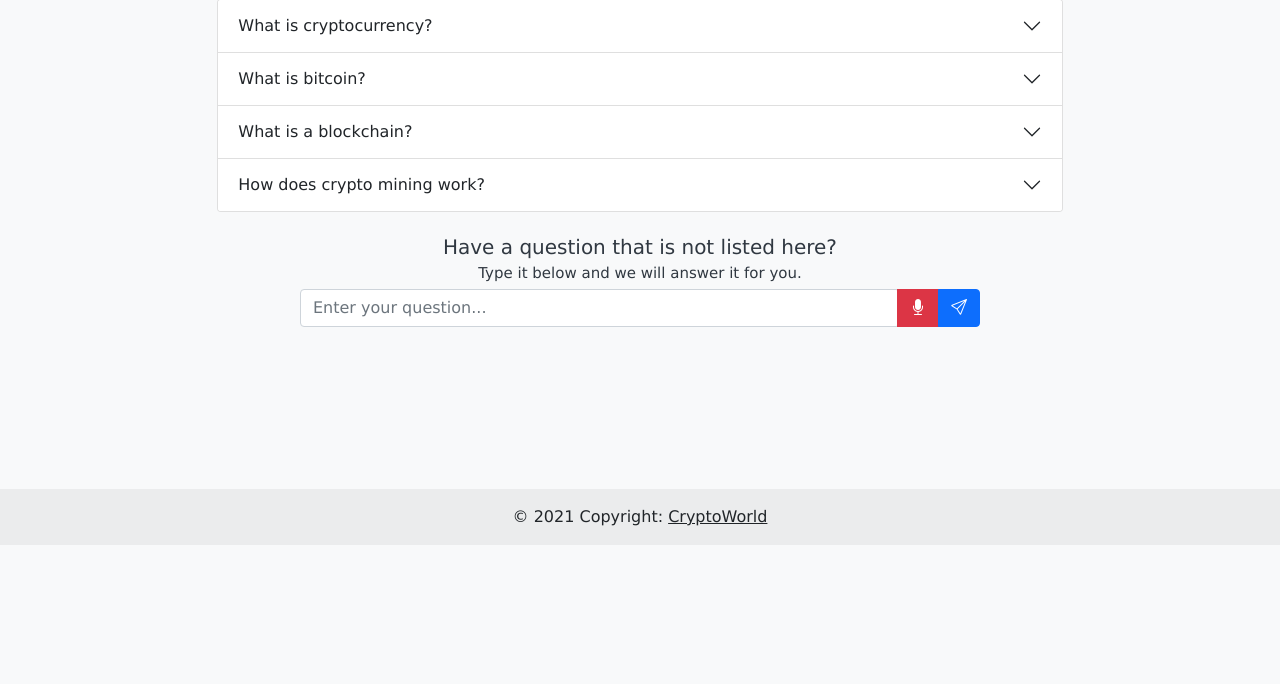
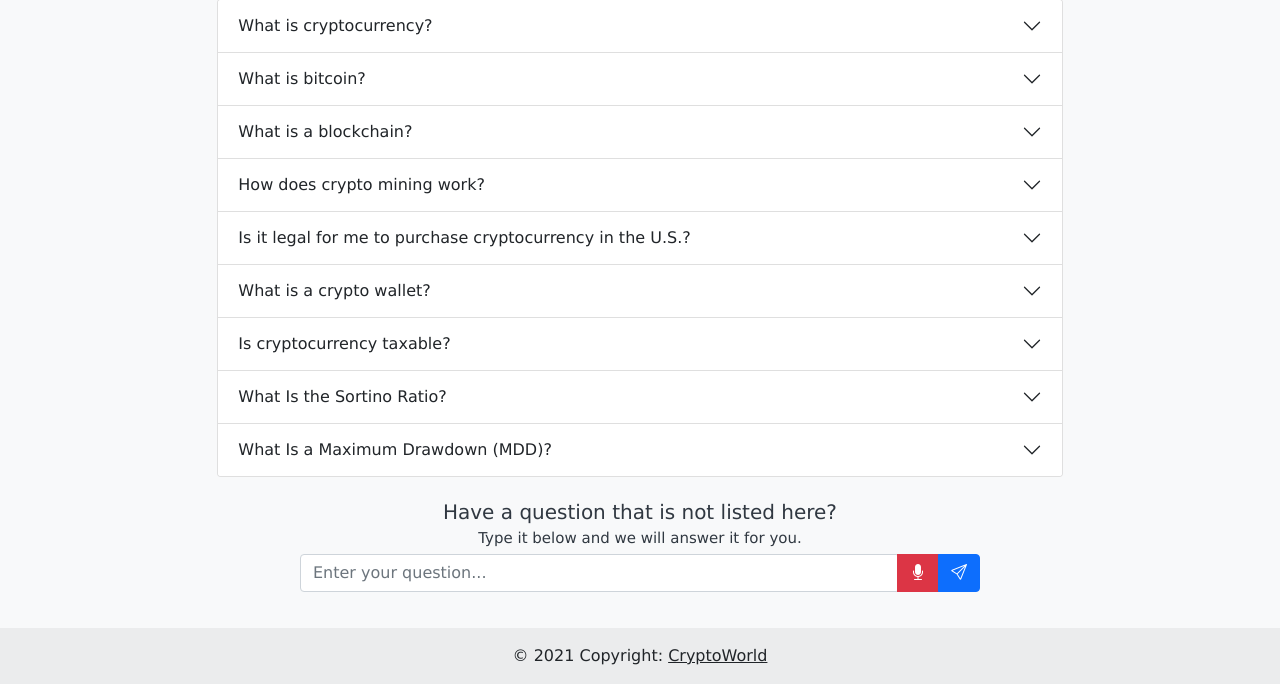
Before and after one commit to Cyrusb01/crypto_education, a Flask app: page /faq in a window 1280 px wide. Shown: the part 255-939 px from the top of the page. Before the commit the page ends 800 px from the top, so only its background shows below. Run offline with Flask 2, Linux system fonts and the light colour scheme; parts of the project's set-up code (start-up, migrations or seed data) failed here and were passed over; some libraries are stand-ins or nearby versions.

Commit message:
added questions and search

```diff
--- a/templates/faq.html
+++ b/templates/faq.html
@@ -29,7 +29,7 @@
 
         <title>CryptoWorld</title>
     </head>
-    <body style="height:100%;  background: var(--color-background); ">
+    <body style="height:100%;  background: var(--color-background); " onload="setupPage();">
 
       <!-- Navbar -->
         <nav class="navbar navbar-expand navbar-light zv-nav zv-navbar-bg" style="padding-left:20px; padding-right:20px;">
@@ -76,62 +76,6 @@
       <div class="col col-md-8">
         <div class="accordion" id="accordionExample">
 
-          <div class="accordion-item">
-            <h2 class="accordion-header" id="headingOne">
-              <button class="accordion-button collapsed" type="button" data-bs-toggle="collapse" data-bs-target="#collapseOne" aria-expanded="false" aria-controls="collapseOne">
-                What is cryptocurrency?
-              </button>
-            </h2>
-            <div id="collapseOne" class="accordion-collapse collapse" aria-labelledby="headingOne" data-bs-parent="#accordionExample">
-              <div class="accordion-body speak">
-                Cryptocurrency is essentially decentralized digital money to be exchanged over the internet. Bitcoin was the first ever cryptocurrency and has been the most influential since. Cryptocurrency is attractive to people due to its lack of regulations imposed on by the government. Anyone and everyone can participate in cryptocurrency without the middleman.
-              </div>
-            </div>
-          </div>
-
-          <div class="accordion-item">
-            <h2 class="accordion-header" id="headingTwo">
-              <button class="accordion-button collapsed" type="button" data-bs-toggle="collapse" data-bs-target="#collapseTwo" aria-expanded="false" aria-controls="collapseTwo">
-                What is bitcoin?
-              </button>
-            </h2>
-            <div id="collapseTwo" class="accordion-collapse collapse" aria-labelledby="headingTwo" data-bs-parent="#accordionExample">
-              <div class="accordion-body speak">
-                Bitcoin is the world's first widely-adopted cryptocurrency. It essentially is a digital money that allows for secure transactions
-              </div>
-            </div>
-          </div>
-
-          <div class="accordion-item">
-            <h2 class="accordion-header" id="headingThree">
-              <button class="accordion-button collapsed" type="button" data-bs-toggle="collapse" data-bs-target="#collapseThree" aria-expanded="false" aria-controls="collapseThree">
-                What is a blockchain?
-              </button>
-            </h2>
-            <div id="collapseThree" class="accordion-collapse collapse" aria-labelledby="headingThree" data-bs-parent="#accordionExample">
-              <div class="accordion-body speak">
-                A blockchain is a distributed database that is shared among the nodes of a computer network. As a database, a blockchain stores information electronically in digital format. Blockchains are best known for their crucial role in cryptocurrency systems, such as bitcoin, for maintaining a secure and decentralized record of transactions. The innovation with a blockchain is that it guarantees the fidelity and security of a record of data and generates trust without the need for a trusted third party.
-              </div>
-            </div>
-          </div>
-
-          <div class="accordion-item">
-            <h2 class="accordion-header" id="headingFour">
-              <button class="accordion-button collapsed" type="button" data-bs-toggle="collapse" data-bs-target="#collapseFour" aria-expanded="false" aria-controls="collapseFour">
-                How does crypto mining work?
-              </button>
-            </h2>
-            <div id="collapseFour" class="accordion-collapse collapse" aria-labelledby="headingThree" data-bs-parent="#accordionExample">
-              <div class="accordion-body speak">
-                Crypto miners use special computer hardware to do the complex mathematical cryptography required to confirm each transaction on a blockchain. This process, called “proof of work” (PoW), requires miners to complete billions of calculations in order to verify a block of transactions. Proof of stake (PoS) is another consensus mechanism by which crypto is created, but PoW is common to many forms of crypto.
-                <br>
-                Crypto mining is highly competitive. The process relies on a network-wide consensus that essentially backs the validity of each transaction, even without a central authority. Once a miner has completed a certain number of calculations to verify a block of transactions on a given blockchain platform, they may be rewarded with new coins — if they are the first to verify the block.
-                <br>
-                Because proof-of-work crypto mining requires immense amounts of energy, there are concerns that the types of crypto that rely on PoW may be harmful to the environment.
-              </div>
-            </div>
-          </div>
-
         </div>
       </div>
     </div>
@@ -159,6 +103,49 @@
     <script src="../static/js/textToSpeech.js"></script>
     <script src="../static/js/speechRecognition.js"></script>
     <script>
+      function setupPage() {
+
+        var questions = ["What is cryptocurrency?",
+                        "What is bitcoin?",
+                        "What is a blockchain?",
+                        "How does crypto mining work?",
+                        "Is it legal for me to purchase cryptocurrency in the U.S.?",
+                        "What is a crypto wallet?",
+                        "Is cryptocurrency taxable?",
+                        "What Is the Sortino Ratio?",
+                        "What Is a Maximum Drawdown (MDD)?"
+                        ];
+        var answers = ["Cryptocurrency is essentially decentralized digital money to be exchanged over the internet. Bitcoin was the first ever cryptocurrency and has been the most influential since. Cryptocurrency is attractive to people due to its lack of regulations imposed on by the government. Anyone and everyone can participate in cryptocurrency without the middleman.",
+                      "Bitcoin is the world's first widely-adopted cryptocurrency. It essentially is a digital money that allows for secure transactions",
+                      "A blockchain is a distributed database that is shared among the nodes of a computer network. As a database, a blockchain stores information electronically in digital format. Blockchains are best known for their crucial role in cryptocurrency systems, such as bitcoin, for maintaining a secure and decentralized record of transactions. The innovation with a blockchain is that it guarantees the fidelity and security of a record of data and generates trust without the need for a trusted third party.",
+                      "Crypto miners use special computer hardware to do the complex mathematical cryptography required to confirm each transaction on a blockchain. This process, called “proof of work” (PoW), requires miners to complete billions of calculations in order to verify a block of transactions. Proof of stake (PoS) is another consensus mechanism by which crypto is created, but PoW is common to many forms of crypto.<br>Crypto mining is highly competitive. The process relies on a network-wide consensus that essentially backs the validity of each transaction, even without a central authority. Once a miner has completed a certain number of calculations to verify a block of transactions on a given blockchain platform, they may be rewarded with new coins — if they are the first to verify the block.<br>Because proof-of-work crypto mining requires immense amounts of energy, there are concerns that the types of crypto that rely on PoW may be harmful to the environment.",
+                      "Yes. In 2013, the U.S. Treasury Department’s Financial Crimes Enforcement Network (FINCEN) stated that it is legal to invest in Bitcoin and use it as a form of payment as long as the seller is willing to accept it. The Securities and Exchange Commission has designated cryptocurrency as digital currency, the Commodity Future Trading Commission as commodities, and the IRS as property. You can purchase in any state, but certain states have imposed regulations. As an example, New York has a policy where any business must apply for a BitLicense if it is dealing with cryptocurrency. As adoption increases, look for regulatory and legal updates at the federal and state level.",
+                      "Simply put, crypto wallets are places to store digital assets more securely than just on an exchange.  You hold your wallet via an exchange account, custody wallet, or outside of the exchange. You can establish an online or “hot” wallet that is internet connected—to your desktop, table or mobile phone. There is also the option to store on a device that is not connected to the internet (“cold” wallet). Cold wallets are the most secure way to store your cryptocurrency, but they are meant for longer-term holdings as they are not connected to the internet. With cold storage, you must remember your private keys (identifier number for your cryptocurrency).",
+                      "For tax purposes, the IRS treats cryptocurrency like other personal assets such as stocks or gold. If you sell or exchange your investment, that transaction’s capital gains are taxable. The complexity of your transaction history will determine how much you’ll need to do to prepare for tax season if you have crypto. While there are new companies that promise to organize your crypto for tax filing, it’s ultimately your responsibility to keep track of your crypto transactions and report them to the IRS; so if you’re making frequent crypto moves, you’ll want to stay on top of this. ",
+                      "The Sortino ratio is a variation of the Sharpe ratio that differentiates harmful volatility from total overall volatility by using the asset's standard deviation of negative portfolio returns—downside deviation—instead of the total standard deviation of portfolio returns. The Sortino ratio takes an asset or portfolio's return and subtracts the risk-free rate, and then divides that amount by the asset's downside deviation. The ratio was named after Frank A. Sortino.",
+                      "A maximum drawdown (MDD) is the maximum observed loss from a peak to a trough of a portfolio, before a new peak is attained. Maximum drawdown is an indicator of downside risk over a specified time period."
+                      ];
+        var container = document.getElementById("accordionExample");
+
+        var i;
+        for ( i = 0; i < questions.length; i++ ) {
+          itemToCreate = "<div class='accordion-item'>" +
+              "<h2 class='accordion-header' id='heading"+i+"'>" +
+                "<button class='accordion-button collapsed' type='button' data-bs-toggle='collapse' data-bs-target='#collapse"+i+"' aria-expanded='false' aria-controls='collapse"+i+"'>" +
+                  questions[i] +
+                "</button>" +
+              "</h2>" +
+              "<div id='collapse"+i+"' class='accordion-collapse collapse' aria-labelledby='heading"+i+"' data-bs-parent='#accordionExample'>" +
+                "<div class='accordion-body speak'>" +
+                  answers[i] +
+                "</div>" +
+              "</div>" +
+            "</div>";
+
+            container.innerHTML += itemToCreate;
+        }
+      }
+
 
       function updateQuestions() {
         var input = document.getElementById("searchQuestion");
@@ -192,7 +179,7 @@
 
     </script>
   </body>
-  <footer class="bg-light text-center text-lg-start" style="position: absolute; bottom: 0; width: 100%;">
+  <footer class="bg-light text-center text-lg-start">
     <!-- Copyright -->
     <div class="text-center p-3" style="background-color: rgba(0, 0, 0, 0.05);">
       © 2021 Copyright:
```
